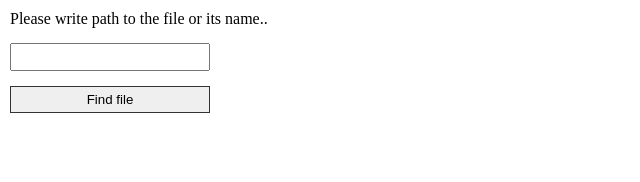
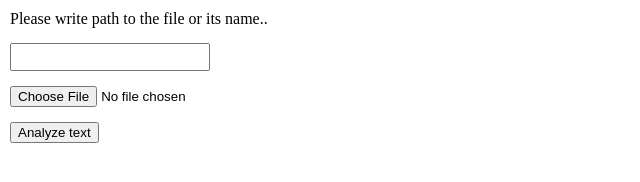
Before and after one commit to milasorokina96/test, a website: page index.html in a window 1280 px wide. Shown: the whole page, without its empty margins (0-640 px from the left). Drawn offline with nearby package versions, Linux system fonts and the light colour scheme; files that its build step writes are made by us from their sources.

Commit message:
added input file

```diff
--- a/assets/js/functions.js
+++ b/assets/js/functions.js
@@ -6,28 +6,43 @@ function createForm() {
     form.setAttribute('name', 'fileForm');
     section.appendChild(form);
     createInputBlock(form);
-    createBtnFind(form);
+    createBtnAnalyze(form);
+    findFile();
     createResult(section);
 }
 
 function createInputBlock(form) {
-    const label = document.createElement('label');
-    label.setAttribute('for', 'fileLabel');
-    label.innerText = 'Please write path to the file or its name..';
-    form.appendChild(label);
     let div = document.createElement('div');
     div.classList.add('parent-error', 'input-block');
     form.appendChild(div);
+    createLabel(div);
     createInput(div);
+    createInputFile(div);
     createError(div);
+}
+
+function createLabel(div) {
+    const label = document.createElement('label');
+    label.setAttribute('for', 'fileText');
+    label.innerText = 'Please write path to the file or its name..';
+    div.appendChild(label);
 }
 
 function createInput(div) {
     let input = document.createElement('input');
     input.classList.add('input-text');
     input.setAttribute('type', 'text');
+    input.setAttribute('name', 'fileText');
+    input.setAttribute('id', 'fileText');
+    div.appendChild(input);
+}
+
+function createInputFile(div) {
+    let input = document.createElement('input');
+    input.classList.add('input-file');
+    input.setAttribute('type', 'file');
     input.setAttribute('name', 'file');
-    input.setAttribute('id', 'fileText');
+    input.setAttribute('id', 'file');
     div.appendChild(input);
 }
 
@@ -38,12 +53,12 @@ function createError(div) {
     div.appendChild(error);
 }
 
-function createBtnFind(form) {
+function createBtnAnalyze(form) {
     const button = document.createElement('button');
     button.setAttribute('type', 'button');
-    button.classList.add('button-findFile');
-    button.setAttribute('id', 'findFile');
-    button.innerText = 'Find file';
+    button.classList.add('button-analyzeText');
+    button.setAttribute('id', 'analyzeText');
+    button.innerText = 'Analyze text';
     form.appendChild(button);
 }
 
@@ -56,7 +71,7 @@ function createResult(section) {
     createWordsResult(output);
     createLettersResult(output);
     block.appendChild(output);
-    findFile();
+    analyzeText();
 }
 
 function createWordsResult(output) {
@@ -74,7 +89,7 @@ function createLettersResult(output) {
 }
 
 function calcWordsResult(outputWords, txt) {
-    let words = txt.split('/');
+    let words = txt.split('[\]');
     let totalOfWords = 0;
     let arrOfUniqueWords = [];
     for(let i = 0; i < words.length; i++){
@@ -151,10 +166,19 @@ function showResult(arr, output, max) {
 }
 
 function findFile() {
-    const findBtn = document.getElementById('findFile');
-    findBtn.addEventListener('click', () => {
-        const form = document.forms.fileForm;
-        let txt = form.elements.file.value;
+    const findBtn = document.getElementById('file');
+    findBtn.onchange = function () {
+        let form = document.forms.fileForm;
+        let file = form.elements.file.value;
+        document.getElementById('fileText').value = file;
+    };
+}
+
+function analyzeText() {
+    const analyzeBtn = document.getElementById('analyzeText');
+    analyzeBtn.addEventListener('click', () => {
+        let form = document.forms.fileForm;
+        let txt = form.elements.fileText.value;
         let d = /[0-9]/;
         let s = /\s/;
         if(!txt || d.test(txt) || s.test(txt)){
--- a/assets/scss/style.scss
+++ b/assets/scss/style.scss
@@ -4,16 +4,23 @@
 body {
   margin: 0;
 }
-.file-section{
+.file-section {
   padding: 10px;
 }
-.input-block,
+
+.input-block {
+  display: flex;
+  flex-direction: column;
+  padding-bottom: 15px;
+}
 .result-title {
   padding-top: 15px;
   padding-bottom: 15px;
 }
 
 .input-text {
+  margin-top: 15px;
+  margin-bottom: 15px;
   font-weight: bold;
   width: 200px;
   outline: none;
```
